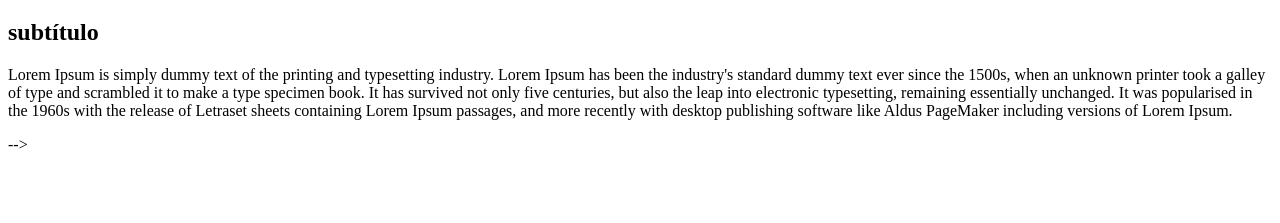
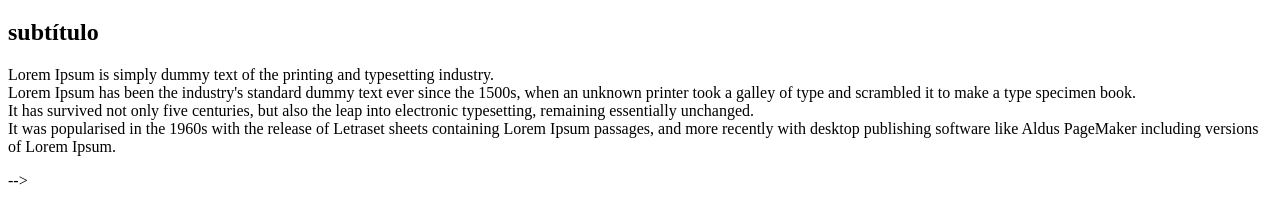
Before and after one commit to Guuhmenezes/tituloseparagrafos, a plain HTML site: page tituloseparagrafos.html in a window 1280 px wide. Shown: the part 61-284 px from the top of the page. Drawn offline with Linux system fonts and the light colour scheme.

Commit message:
adicionado br

```diff
--- a/tituloseparagrafos.html
+++ b/tituloseparagrafos.html
@@ -7,7 +7,7 @@
     <body>
         <h1>Título</h1>
         <h2>subtítulo</h2>
-        <p>Lorem Ipsum is simply dummy text of the printing and typesetting industry. Lorem Ipsum has been the industry's standard dummy text ever since the 1500s, when an unknown printer took a galley of type and scrambled it to make a type specimen book. It has survived not only five centuries, but also the leap into electronic typesetting, remaining essentially unchanged. It was popularised in the 1960s with the release of Letraset sheets containing Lorem Ipsum passages, and more recently with desktop publishing software like Aldus PageMaker including versions of Lorem Ipsum.</p>
+        <p>Lorem Ipsum is simply dummy text of the printing and typesetting industry. <br>Lorem Ipsum has been the industry's standard dummy text ever since the 1500s, when an unknown printer took a galley of type and scrambled it to make a type specimen book. <br> It has survived not only five centuries, but also the leap into electronic typesetting, remaining essentially unchanged. <br> It was popularised in the 1960s with the release of Letraset sheets containing Lorem Ipsum passages, and more recently with desktop publishing software like Aldus PageMaker including versions of Lorem Ipsum.</p>
         <!-- <h3>Título Nível 3</h3>
         <h4>Título Nível 4</h4>
         <h5>Título Nível 5</h5>
```
